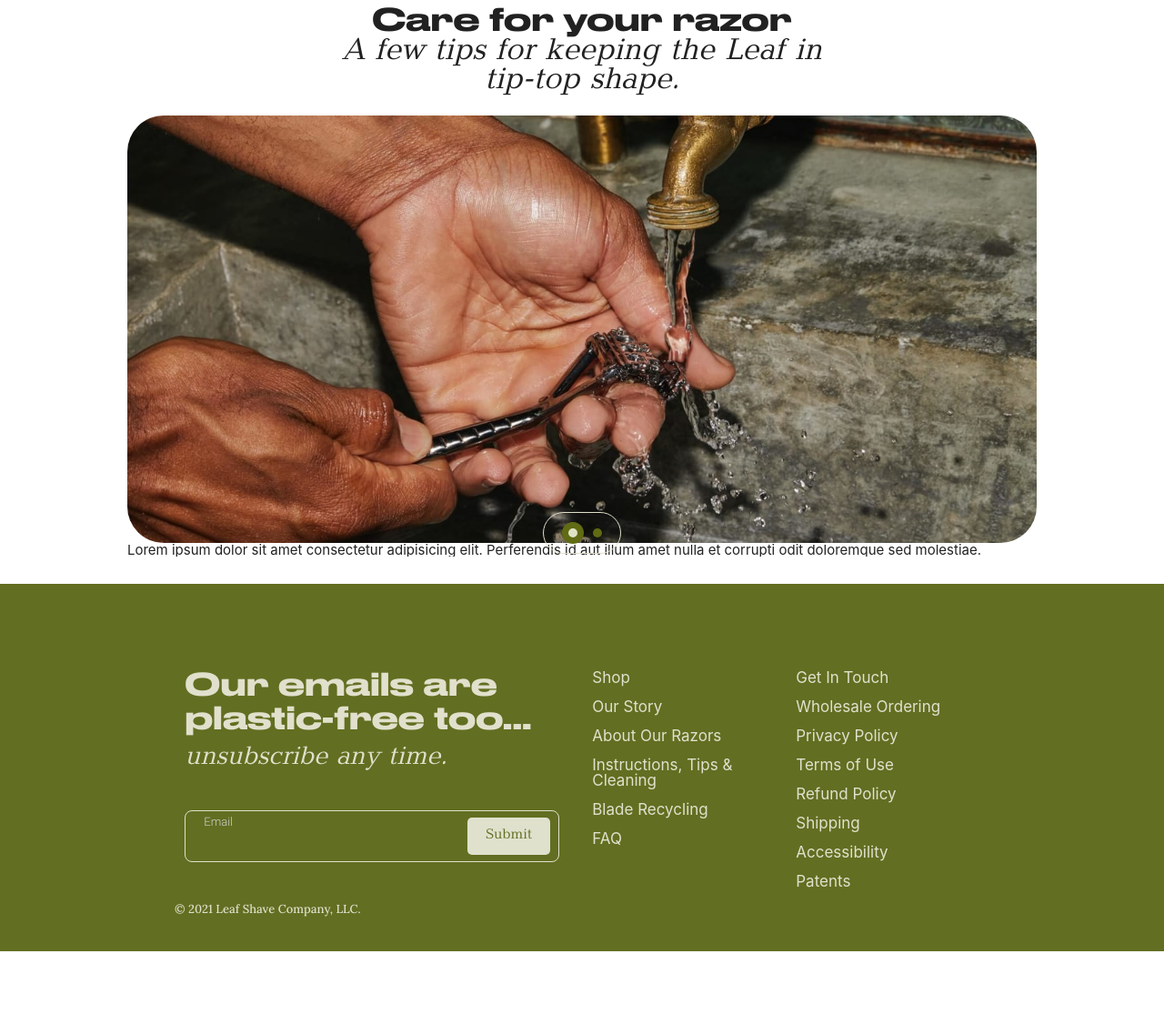
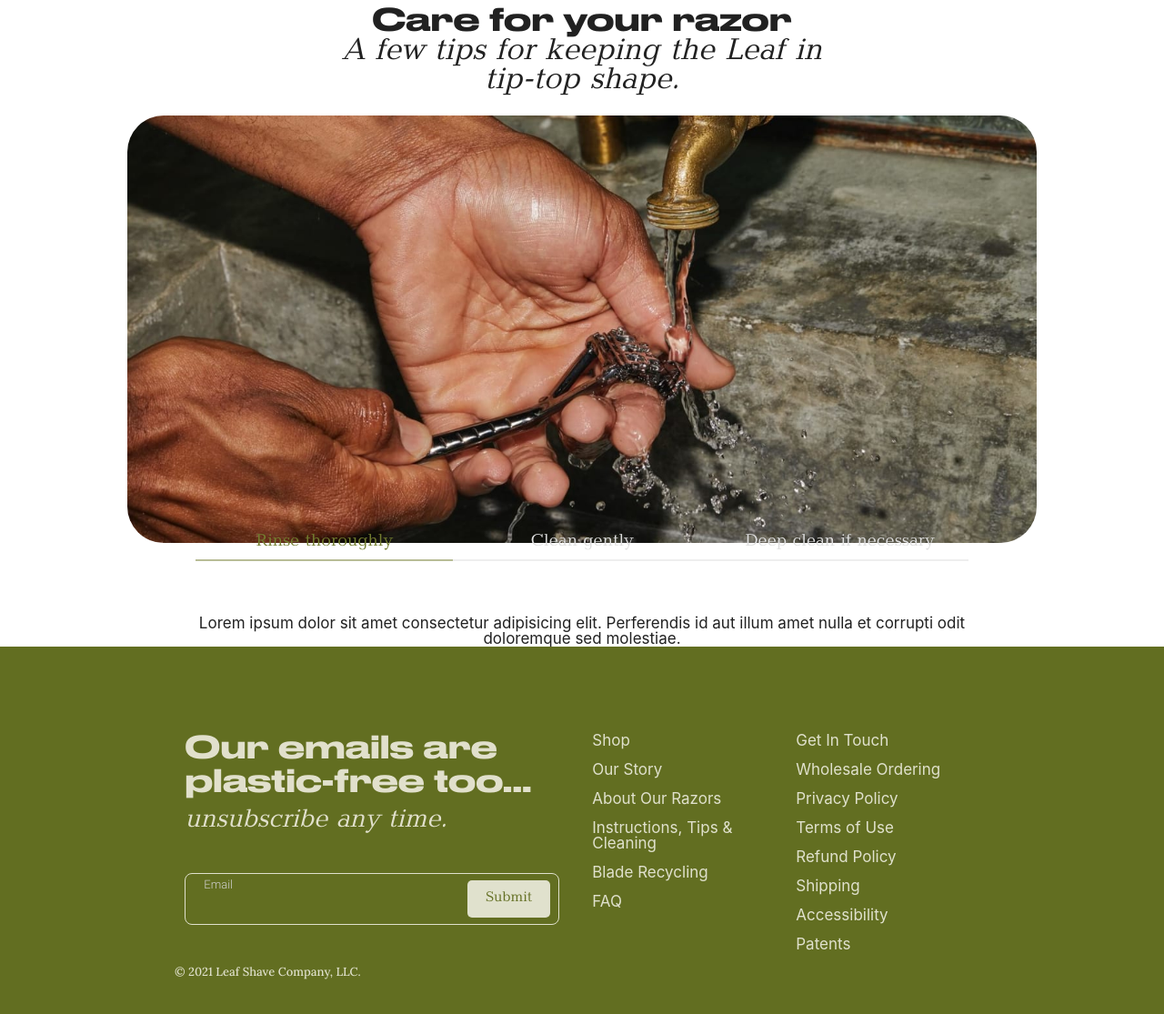
Before and after one commit to asvirkul/Leaf, a PHP site: page /instructions.html in a window 1280 px wide. Shown: the part 2015-3130 px from the top of the page at 91% size. Before the commit the page ends 3061 px from the top, so only its background shows below. Run offline with PHP 8.4, Linux system fonts and the light colour scheme; some libraries are stand-ins or nearby versions.

Commit message:
Instruction Slider End

```diff
--- a/css/style.css
+++ b/css/style.css
@@ -1575,6 +1575,7 @@ div.instructions-title.center-align > p {
     letter-spacing: -2px;
     font-style: bold;
 }
+
 .instructions-wrapper .instruct-text  h2 span {
     font-family: 'Druk Wide Bold';
     font-size: 34px;
@@ -1671,12 +1672,59 @@ div.instructions-title.center-align > p {
 .slider-instructions-wrapper {
     max-width: 1000px;
     margin: 0 auto;
+    position: relative;
 }
 .slider-instructions-wrapper img {
     width: 100%;
 }
+.instr-slider-img {
+    margin-bottom: 80px;
+}
 .instr-slider-img img {
     border-radius: 40px;
+}
+body > section.slider-instructions-wrapper > div.imagesnew_dotted.slick-initialized.slick-slider > div > div {
+    margin-bottom: 10px;
+    display: flex;
+    justify-content: space-between;
+    flex-direction: row;
+}
+.imagesnew_dotted p {
+    cursor: pointer;
+    text-align: center;
+    display: block;
+}
+body > section.slider-instructions-wrapper > div.imagesnew_dotted.slick-initialized.slick-slider > div > div > p {
+    padding: 10px 0;
+    font-family: 'Plain Baltica';
+    font-size: 18px;
+    border-bottom: 1px solid #DEDEDE;
+    width: 100% !important;
+}
+.imagesnew_dotted .slick-track {
+    width: 100% !important;
+}
+.slider-text-instr {
+    font-size: 17px;
+    max-width: 850px;
+    margin: auto;
+    text-align: center;
+}
+.imagesnew_dotted  {
+    max-width: 850px;
+    margin: auto;
+    position: absolute;
+    bottom: 60px;
+    left: 50%;
+    transform: translate(-50%, -50%);
+    width: 100%;
+}
+body > section.slider-instructions-wrapper > div.imagesnew_dotted.slick-initialized.slick-slider > div > div > p.slick-current {
+    border-bottom: 1px solid #737D2F;
+    color: #737D2F;
+}
+body > section.slider-instructions-wrapper > div.imagesnew_dotted.slick-initialized.slick-slider > div > div > p:not(.slick-current) {
+    color: #DFDFDF;
 }
 .slider-instruct-title {
     text-align: center;
@@ -1691,6 +1739,8 @@ div.instructions-title.center-align > p {
     font-family: 'Plain Baltica';
     font-size: 32px;
     font-style: italic;
+    transition: all;
+    transition-duration: 0.5s;
 }
 /* Instructions  Slider End */
 
--- a/instructions.html
+++ b/instructions.html
@@ -158,7 +158,7 @@
                 <div class="instr-slider-img">
                     <img src="images/instr-slider.jpg" alt="care for the razor">
                 </div>
-               <div class="slider-img-instr">
+               <div class="slider-text-instr">
                    Lorem ipsum dolor sit amet consectetur adipisicing elit. Perferendis id aut illum amet nulla et corrupti odit doloremque sed molestiae.
                </div>
             </article>
@@ -166,10 +166,23 @@
                 <div class="instr-slider-img">
                     <img src="images/instr-slider.jpg" alt="care for the razor">
                 </div>
-               <div class="slider-img-instr">
+               <div class="slider-text-instr">
                    Lorem ipsum dolor sit amet consectetur adipisicing elit. Perferendis id aut illum amet nulla et corrupti odit doloremque sed molestiae.
                </div>
             </article>
+            <article>
+                <div class="instr-slider-img">
+                    <img src="images/instr-slider.jpg" alt="care for the razor">
+                </div>
+               <div class="slider-text-instr">
+                   Lorem ipsum dolor sit amet consectetur adipisicing elit. Perferendis id aut illum amet nulla et corrupti odit doloremque sed molestiae.
+               </div>
+            </article>
+        </div>
+        <div class="imagesnew_dotted">
+            <p>Rinse thoroughly</p>
+            <p>Clean gently</p>
+            <p>Deep clean if necessary</p>
         </div>
     </section>
     <!-- Instruction Slider End -->
--- a/js/script.js
+++ b/js/script.js
@@ -58,12 +58,17 @@ jQuery(document).ready(function($) {
     /* Slick End */
     /* Slick Instruction Start */
     $('.slick-instr-wrapper').slick({
-        dots: true,
         arrows: false,
-        dots: true,
         speed: 400,
         infinite: true,
-        cssEase: 'ease-in-out'
+        cssEase: 'ease-in-out',
+        asNavFor: '.imagesnew_dotted',
+        draggable: false
+    });
+    $('.imagesnew_dotted').slick({ // настройка навигации
+        slidesToShow: 3, // указываем что нужно показывать 3 навигационных изображения
+        asNavFor: '.slick-instr-wrapper', // указываем что это навигация для блока выше
+        focusOnSelect: true // указываем что бы слайделось по клику
     });
     /* Slick Instruction End */
         $('.sidenav').sidenav();
@@ -153,7 +158,7 @@ jQuery(document).ready(function($) {
         return false;
     })
 
-if($(this).hasClass('inactive')){ //this is the start of our condition
+if($(this).hasClass('inactive')){
     $('#tabs li a').addClass('inactive');
     $(this).removeClass('inactive');
     $('.container').hide();
@@ -180,14 +185,8 @@ if($(this).hasClass('inactive')){ //this is the start of our condition
     });
     /* Scrollspy  */
 
-      /* Slidenav close */
+    $('.scrollspy').scrollSpy();
 
-      /* Slidenav close */
-
-    /* Video Start */
-
-    /* Video End */
-    $('.scrollspy').scrollSpy();
     /* Animation Sale Start */
     var sale = $('.sale-anim');
     sale.hover(function () {
@@ -228,8 +227,5 @@ if($(this).hasClass('inactive')){ //this is the start of our condition
 
 
 
-      // Sidenav End
-
-    /* Slick Start */
 
 }); //ready
```
